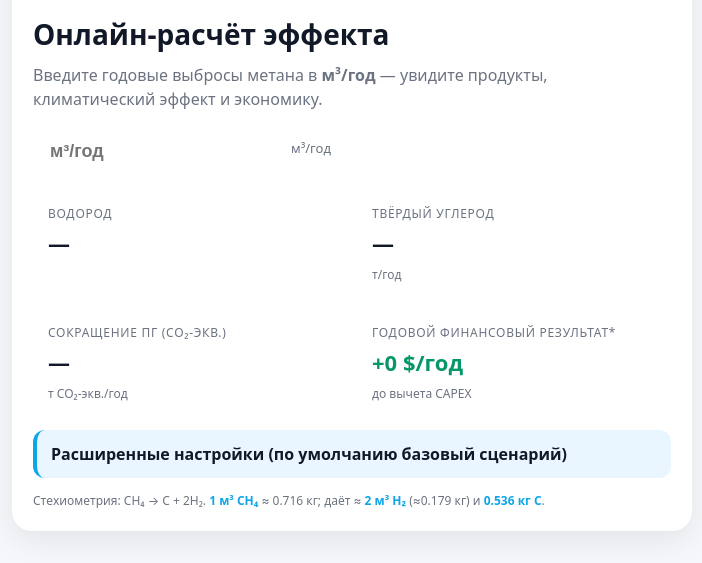
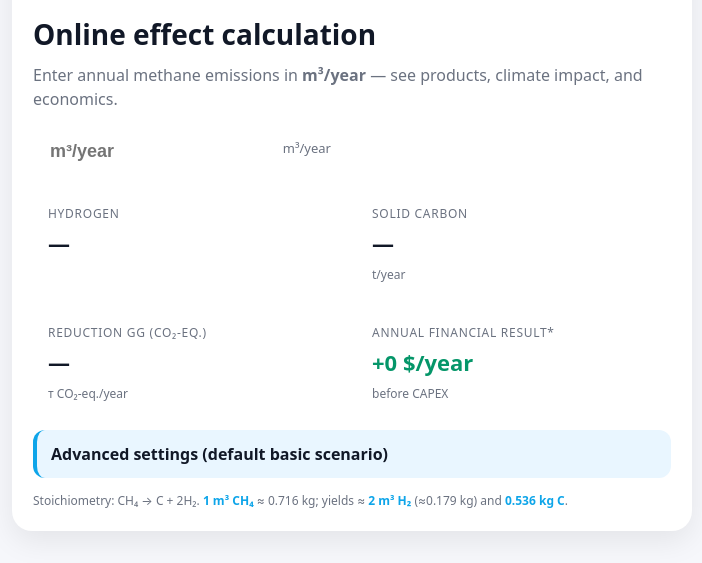
Before and after one commit to grecheskii-salat/my-website, a plain HTML site: page index.html in a window 1280 px wide. Shown: the part 237-800 px from the top of the page, without its empty margins (288-990 px from the left). Drawn offline with Linux system fonts and the light colour scheme.

Commit message:
Translate into english language

```diff
--- a/index.html
+++ b/index.html
@@ -83,84 +83,84 @@
       <!-- ЛОГО -->
       <img src="Logo.PNG" alt="MethaneX Logo" class="logo" />
 
-      <h1>Онлайн-расчёт эффекта</h1>
-      <p class="sub">Введите годовые выбросы метана в <b>м³/год</b> — увидите продукты, климатический эффект и экономику.</p>
+      <h1>Online effect calculation</h1>
+      <p class="sub">Enter annual methane emissions in <b>m³/year</b> — see products, climate impact, and economics.</p>
 
       <div class="row">
-        <label class="input" title="Годовой объём метана (норм. м³/год)">
-          <input id="flow" type="number" min="0" step="100" placeholder="м³/год" inputmode="numeric" />
-          <span class="unit">м³/год</span>
+        <label class="input" title="Annual methane volume (standard m³/year)">
+          <input id="flow" type="number" min="0" step="100" placeholder="m³/year" inputmode="numeric" />
+          <span class="unit">m³/year</span>
         </label>
       </div>
 
       <div class="kpis" id="results">
         <div class="kpi">
-          <div class="label">Водород</div>
+          <div class="label">Hydrogen</div>
           <div class="value" id="h2Mass">—</div>
           <div class="small" id="h2Vol"> </div>
         </div>
         <div class="kpi">
-          <div class="label">Твёрдый углерод</div>
+          <div class="label">Solid carbon</div>
           <div class="value" id="cMass">—</div>
-          <div class="small">т/год</div>
+          <div class="small">t/year</div>
         </div>
         <div class="kpi">
-          <div class="label">Сокращение ПГ (CO₂-экв.)</div>
+          <div class="label">Reduction GG (CO₂-eq.)</div>
           <div class="value" id="co2e">—</div>
-          <div class="small">т CO₂-экв./год</div>
+          <div class="small">т CO₂-eq./year</div>
         </div>
         <div class="kpi good">
-          <div class="label">Годовой финансовый результат*</div>
+          <div class="label">Annual financial result*</div>
           <div class="value" id="profit">—</div>
-          <div class="small">до вычета CAPEX</div>
+          <div class="small">before CAPEX</div>
         </div>
       </div>
 
       <details>
-        <summary>Расширенные настройки (по умолчанию базовый сценарий)</summary>
+        <summary>Advanced settings (default basic scenario)</summary>
         <div class="grid">
           <label class="input">
             <input id="conv" type="number" min="0" max="100" step="1" value="70" />
-            <span class="unit">Конверсия CH₄, %</span>
+            <span class="unit">Conversion CH₄, %</span>
           </label>
           <label class="input">
             <input id="sei" type="number" min="0" step="0.1" value="3.5" />
-            <span class="unit">Удельная энергия, кВт·ч/м³ CH₄</span>
+            <span class="unit">Specific energy, kW·h/m³ CH₄</span>
           </label>
           <label class="input">
             <input id="tariff" type="number" min="0" step="0.01" value="0.12" />
-            <span class="unit">Тариф, $/кВт·ч</span>
+            <span class="unit">Tariff, $/kW·h</span>
           </label>
           <label class="input">
             <input id="h2price" type="number" min="0" step="0.1" value="1.5" />
-            <span class="unit">Цена H₂, $/кг</span>
+            <span class="unit">Price of H₂, $/kg</span>
           </label>
           <label class="input">
             <input id="cprice" type="number" min="0" step="1" value="150" />
-            <span class="unit">Цена C (сажи), $/т</span>
+            <span class="unit">Price of C (carbon black), $/t</span>
           </label>
           <label class="input">
             <input id="ccost" type="number" min="0" step="1" value="10" />
-            <span class="unit">Стоимость CO₂-квот/эффекта, $/т</span>
+            <span class="unit">Price of CO₂-quotas/effect, $/t</span>
           </label>
           <label class="input">
             <input id="gwp" type="number" min="1" step="0.1" value="28" />
-            <span class="unit">GWP₁₀₀ CH₄ (IPCC), кг CO₂-экв./кг CH₄</span>
+            <span class="unit">GWP₁₀₀ CH₄ (IPCC), kg CO₂-eq./kg CH₄</span>
           </label>
         </div>
-        <p class="small">* Финансовый результат = выручка от H₂ + выручка от C + углеродный эффект − стоимость энергии. CAPEX не учитывается на этом экране.</p>
+        <p class="small">* Financial result = revenue from H₂ + revenue from C + carbon effect − energy costs. CAPEX is not taken into account on this screen.</p>
       </details>
 
-      <div class="footer">Стехиометрия: CH₄ → C + 2H₂. <span class="accent">1 м³ CH₄</span> ≈ 0.716 кг; даёт ≈ <span class="accent">2 м³ H₂</span> (≈0.179 кг) и <span class="accent">0.536 кг C</span>.</div>
+      <div class="footer">Stoichiometry: CH₄ → C + 2H₂. <span class="accent">1 m³ CH₄</span> ≈ 0.716 kg; yields ≈ <span class="accent">2 m³ H₂</span> (≈0.179 kg) and <span class="accent">0.536 kg C</span>.</div>
     </section>
   </main>
 
   <script>
-    // Константы
-    const KG_CH4_PER_NM3 = 0.716;     // кг CH4 / м³ CH4
-    const KG_H2_PER_NM3_CH4 = 0.1786; // кг H2 / м³ CH4
-    const NM3_H2_PER_NM3_CH4 = 2.0;   // м³ H2 / м³ CH4
-    const KG_C_PER_NM3_CH4  = 0.536;  // кг C / м³ CH4
+    // Constants
+    const KG_CH4_PER_NM3 = 0.716;     // kg CH4 / m³ CH4
+    const KG_H2_PER_NM3_CH4 = 0.1786; // kg H2 / m³ CH4
+    const NM3_H2_PER_NM3_CH4 = 2.0;   // m³ H2 / m³ CH4
+    const KG_C_PER_NM3_CH4  = 0.536;  // kg C / m³ CH4
 
     const $ = (id) => document.getElementById(id);
     const fmt = (x, digits=0) => {
@@ -173,44 +173,44 @@
     window.addEventListener("DOMContentLoaded", calc);
 
     function calc(){
-      const flow = +$("flow").value || 0;           // м³ CH4/год
-      const conv = (+$("conv").value || 0)/100;     // доля
-      const sei  = +$("sei").value || 0;            // кВт·ч/м³ CH4
-      const tariff = +$("tariff").value || 0;       // $/кВт·ч
-      const h2p = +$("h2price").value || 0;         // $/кг H2
-      const cp  = +$("cprice").value || 0;          // $/т C
-      const cc  = +$("ccost").value || 0;           // $/т CO2e
-      const gwp = +$("gwp").value || 28;            // кг CO2e / кг CH4
+      const flow = +$("flow").value || 0;           // m³ CH4/year
+      const conv = (+$("conv").value || 0)/100;     // share
+      const sei  = +$("sei").value || 0;            // kW·h/m³ CH4
+      const tariff = +$("tariff").value || 0;       // $/kW·h
+      const h2p = +$("h2price").value || 0;         // $/kg H2
+      const cp  = +$("cprice").value || 0;          // $/t C
+      const cc  = +$("ccost").value || 0;           // $/t CO2e
+      const gwp = +$("gwp").value || 28;            // kg CO2e / kg CH4
 
-      const flowEff = flow * conv;                  // м³/год CH4, эффективно разрушённый
+      const flowEff = flow * conv;                  // m³/year CH4, effectively destroyed
 
-      // Продукты
-      const h2kg  = flowEff * KG_H2_PER_NM3_CH4;    // кг/год H2
-      const h2m3  = flowEff * NM3_H2_PER_NM3_CH4;   // м³/год H2
-      const ckg   = flowEff * KG_C_PER_NM3_CH4;     // кг/год C
-      const ct    = ckg / 1000;                     // т/год C
+      // Products
+      const h2kg  = flowEff * KG_H2_PER_NM3_CH4;    // kg/year H2
+      const h2m3  = flowEff * NM3_H2_PER_NM3_CH4;   // m³/year H2
+      const ckg   = flowEff * KG_C_PER_NM3_CH4;     // kg/year C
+      const ct    = ckg / 1000;                     // t/year C
 
-      // Энергия и её стоимость
-      const kwh   = flowEff * sei;                  // кВт·ч/год
-      const energyCost = kwh * tariff;              // $/год
+      // Energy and its cost
+      const kwh   = flowEff * sei;                  // kW·h/year
+      const energyCost = kwh * tariff;              // $/year
 
-      // Климатический эффект
-      const ch4kg = flowEff * KG_CH4_PER_NM3;       // кг CH4/год
-      const co2e_t = (ch4kg * gwp) / 1000;          // т CO2e/год
+      // Climate effect
+      const ch4kg = flowEff * KG_CH4_PER_NM3;       // kg CH4/year
+      const co2e_t = (ch4kg * gwp) / 1000;          // t CO2e/year
 
-      // Выручка
-      const revH2 = h2kg * h2p;                     // $/год
-      const revC  = ct * cp;                        // $/год
-      const revCO2 = co2e_t * cc;                   // $/год
+      // Revenue
+      const revH2 = h2kg * h2p;                     // $/year
+      const revC  = ct * cp;                        // $/year
+      const revCO2 = co2e_t * cc;                   // $/year
 
       const profit = revH2 + revC + revCO2 - energyCost;
 
-      // Вывод
-      $("h2Mass").textContent = (h2kg>0)? `${fmt(h2kg,0)} кг/год` : "—";
-      $("h2Vol").textContent  = (h2m3>0)? `${fmt(h2m3,0)} м³/год` : "";
+      // Display
+      $("h2Mass").textContent = (h2kg>0)? `${fmt(h2kg,0)} kg/year` : "—";
+      $("h2Vol").textContent  = (h2m3>0)? `${fmt(h2m3,0)} m³/year` : "";
       $("cMass").textContent  = (ct>0)? `${fmt(ct,2)}` : "—";
       $("co2e").textContent   = (co2e_t>0)? `${fmt(co2e_t,1)}` : "—";
-      $("profit").textContent = isFinite(profit)? `${profit>=0?"+":""}${fmt(profit,0)} $/год` : "—";
+      $("profit").textContent = isFinite(profit)? `${profit>=0?"+":""}${fmt(profit,0)} $/year` : "—";
     }
   </script>
 </body>
```
